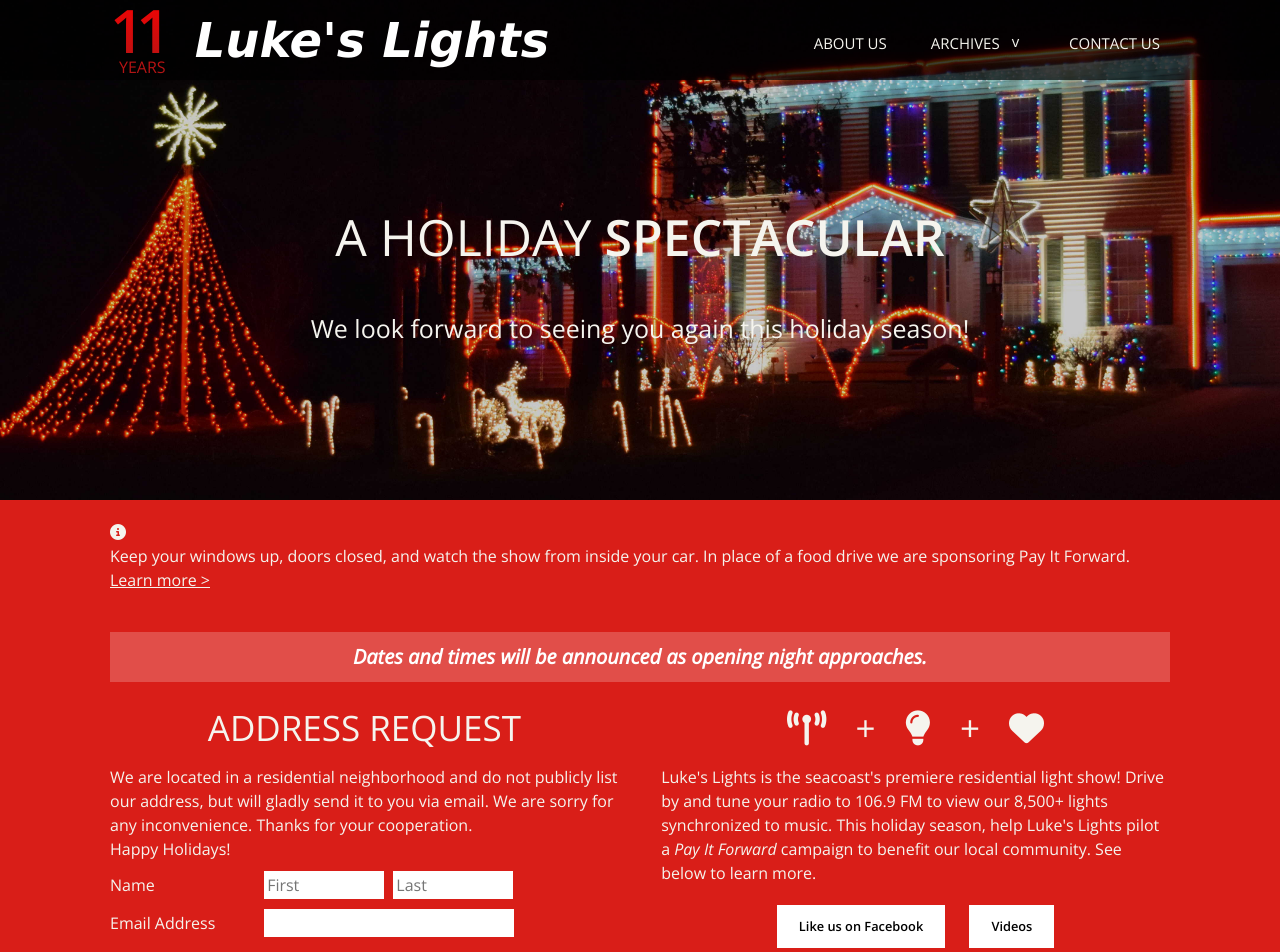
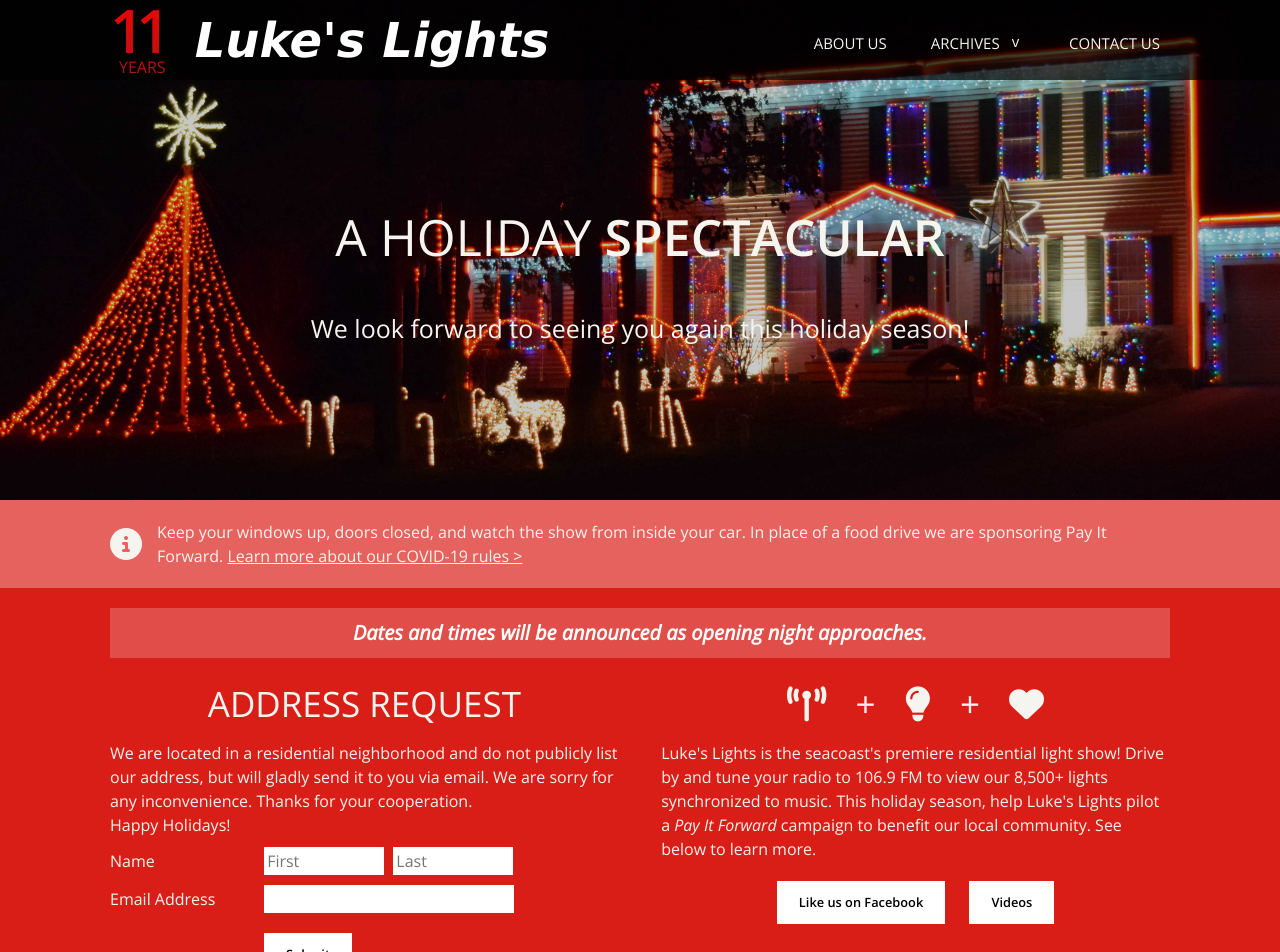
Before and after one commit to ldobson98/lukeslights, a Jekyll site: the page built from index_dec_PIF.html, in a window 1280 px wide. Shown: the top 952 px of the page. Built offline with Jekyll 4.4.1, drawn with Linux system fonts in a browser that asks for light colours; nearby versions of some CDN libraries.

Commit message:
dates changes

```diff
--- a/assets/default-full.css
+++ b/assets/default-full.css
@@ -766,8 +766,20 @@
     }
 }
 
+.warning-perm {
+    background-color:rgba(255,255,255,0.3);
+}
+
 .warning-perm .wrap {
-
+    display: grid;
+    grid-column-gap: 15px;
+    grid-row-gap: 15px;
+    grid-template-columns: 1fr auto;
+    align-items: center;
+}
+
+.warning-perm i {
+    font-size: 32px;
 }
 
 .videos.section {
--- a/index_dec_PIF.html
+++ b/index_dec_PIF.html
@@ -14,7 +14,7 @@
   <a href="dates.html#sec4" class="full warning warning-perm" role="notice">
     <div class="wrap">
       <i class="fas fa-info-circle"></i>
-      <p>Keep your windows up, doors closed, and watch the show from inside your car. In place of a food drive we are sponsoring Pay It Forward. <u>Learn more ></u>
+      <p>Keep your windows up, doors closed, and watch the show from inside your car. In place of a food drive we are sponsoring Pay It Forward. <u>Learn more about our COVID-19 rules ></u>
     </div>
   </a>
   <div class="wrap">
```
